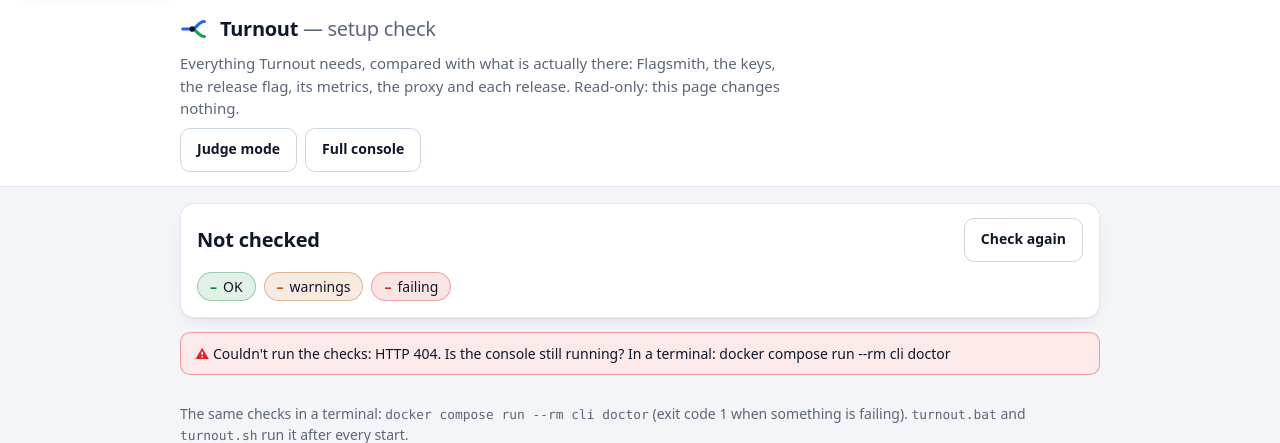
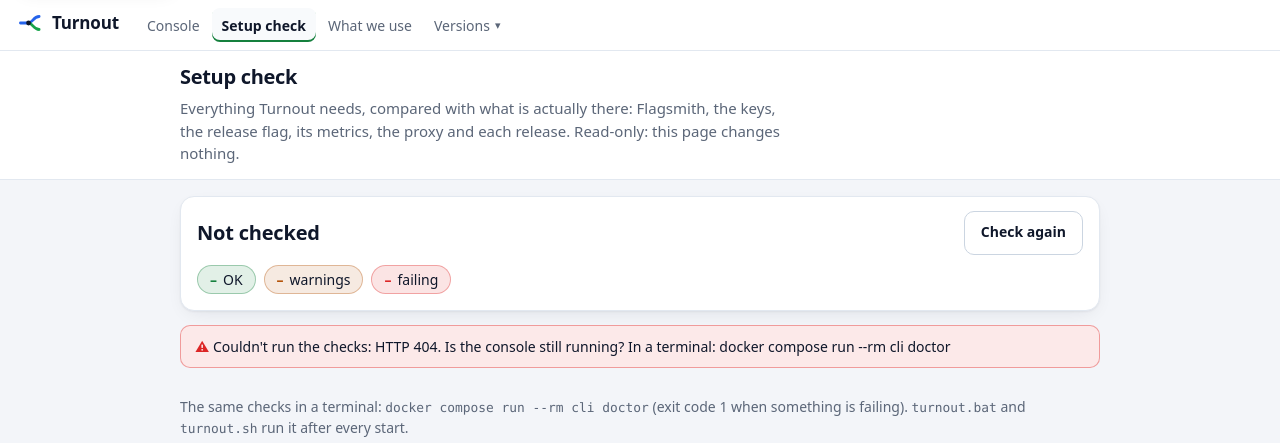
Before and after one commit to tharunkumardeveloper/turnout, a PHP site: page /setup.html in a window 1280 px wide. Shown: the top 443 px of the page. Run offline with PHP 8.4, Linux system fonts and the light colour scheme.

Commit message:
One menu on every page; Flagsmith branding

```diff
--- a/src/console/server.ts
+++ b/src/console/server.ts
@@ -83,6 +83,7 @@ const TYPES: Record<string, string> = {
   '.js': 'text/javascript; charset=utf-8',
   '.css': 'text/css; charset=utf-8',
   '.svg': 'image/svg+xml',
+  '.png': 'image/png', // the Flagsmith logo, from Flagsmith's own image (frontend nav-logo.png)
 };
 
 // Judge mode shows the setup check and the feature map as tabs (same-origin frames) and the shop through
@@ -141,7 +142,7 @@ export const PUBLIC_BASE = '/judge';
 const PUBLIC_READS = new Set(['/api/judge/state', '/api/judge/job', '/api/traffic', '/api/state']);
 // Writes from the private console: the autopilot steps aside for a while after one.
 const HUMAN_WRITES = new Set(['/api/judge/run', '/api/ship', '/api/revert', '/api/keep-running', '/api/refresh', '/api/guard']);
-const PUBLIC_ASSET_TYPES = new Set(['.js', '.css', '.svg']);
+const PUBLIC_ASSET_TYPES = new Set(['.js', '.css', '.svg', '.png']);
 
 class HttpError extends Error {
   readonly status: number;
@@ -850,7 +851,7 @@ function servePublicPage(dir: string, res: http.ServerResponse, token: string, p
       TOKEN_META,
       `<meta name="turnout-console" content="${token}"><meta name="turnout-base" content="${PUBLIC_BASE}"><meta name="turnout-readonly" content="1">`,
     )
-    .replace(/(href|src)="\/([a-z0-9-]+\.(?:css|js|svg))"/g, `$1="${PUBLIC_BASE}/$2"`);
+    .replace(/(href|src)="\/([a-z0-9-]+\.(?:css|js|svg|png))"/g, `$1="${PUBLIC_BASE}/$2"`);
   res.writeHead(200, { 'content-type': TYPES['.html']!, 'cache-control': 'no-store' });
   res.end(html);
 }
--- a/src/console/ui/app.js
+++ b/src/console/ui/app.js
@@ -474,8 +474,10 @@ function renderResults(s) {
 
   const w = F.winnerText(e, s.winner, { ledger: s.ledger, recommendation: s.recommendation });
   $('winner').dataset.tone = w.tone;
-  const winnerVariant = s.winner ? F.variantList(e).find((v) => v.key === s.winner.key) : null;
-  // Only a winning result takes the release's colour; a lead that is still inconclusive stays neutral.
+  // The headline takes the colour of the version it names (the one shipped, or the one to ship), never simply the
+  // goal leader's: "Shipped: everyone gets shop:1.5" in shop:1.6's orange read as the wrong version.
+  const winnerVariant = F.variantList(e).find((v) => (w.release ? v.label === w.release : v.key === w.variant)) ?? null;
+  // Only a good result takes the release's colour; a lead that is still inconclusive stays neutral.
   if (w.tone === 'good' && winnerVariant) $('winner').style.setProperty('--c', winnerVariant.color);
   else $('winner').style.removeProperty('--c');
   $('winner-headline').textContent = w.headline;
--- a/src/console/ui/format.js
+++ b/src/console/ui/format.js
@@ -253,7 +253,7 @@ export function winnerText(experiment, winner, context = {}) {
   if (decided && experiment?.status === 'completed') {
     const why = decided.by === 'guard' ? ` The guard rolled it back: ${decided.guardReason ?? 'a guardrail was losing'}.` : '';
     return decided.decision === 'shipped'
-      ? { tone: 'good', headline: `Shipped: everyone gets ${decided.release}`, detail: `Decided ${decided.at.slice(0, 16).replace('T', ' ')} UTC on Flagsmith's results below.` }
+      ? { tone: 'good', release: decided.release, headline: `Shipped: everyone gets ${decided.release}`, detail: `Decided ${decided.at.slice(0, 16).replace('T', ' ')} UTC on Flagsmith's results below.` }
       : { tone: 'bad', headline: `Rolled back: everyone stays on ${decided.release}`, detail: `Decided ${decided.at.slice(0, 16).replace('T', ' ')} UTC on Flagsmith's results below.${why}` };
   }
   const rec = context.recommendation;
@@ -268,6 +268,7 @@ export function winnerText(experiment, winner, context = {}) {
   if (winner && rec?.call === 'ship' && rec.variant && rec.variant !== winner.key) {
     return {
       tone: 'good',
+      variant: rec.variant,
       headline: `Ship ${rec.variant} (${releaseLabel(experiment, rec.variant)}): ${winner.key} leads ${primary} but fails a safety check`,
       detail: `${winner.key} (${releaseLabel(experiment, winner.key)}) scores highest on ${primary} (${formatChance(winner.chanceToWin)} chance to win) but loses a guardrail in Flagsmith's results, so it can't ship. ${rec.variant} also beats control and passes every guardrail.`,
     };
@@ -285,6 +286,7 @@ export function winnerText(experiment, winner, context = {}) {
   if (v.word === 'winning') {
     return {
       tone: 'good',
+      variant: winner.key,
       headline: `${winner.key} (${label}) is winning`,
       detail: `${chance} chance to win on ${primary}, above Flagsmith's 95% bar.`,
     };
--- a/src/console/ui/menu.css
+++ b/src/console/ui/menu.css
@@ -34,3 +34,13 @@
 .signin .menu-row { grid-template-columns: 64px minmax(0, 1fr) auto auto; }
 .signin-compact .menu-secret { height: 28px; font-size: 12.5px; }
 .signin-compact .menu-btn { height: 28px; padding: 0 8px; }
+
+/* The bar every page shares (the console's has its own extras: Try it, Judge mode, Tour, connections). */
+.site-bar { display: flex; align-items: center; gap: 18px; padding: 8px 18px; background: var(--surface); border-bottom: 1px solid var(--border); }
+.site-bar .brand { display: inline-flex; align-items: center; gap: 8px; text-decoration: none; color: inherit; font-weight: 750; font-size: 18px; }
+.site-bar .brand-mark { width: 26px; height: 26px; }
+.site-bar .menu { flex: 1; }
+.menu > a[aria-current='page'] { color: var(--text); background: var(--surface-2); font-weight: 650; }
+
+/* Flagsmith's own logo (from its image: frontend nav-logo.png) before anything that is Flagsmith's. */
+.fs-mark::before { content: ''; display: inline-block; flex: none; width: 1.05em; height: 1.05em; margin-right: .42em; vertical-align: -.16em; border-radius: 24%; background: url('flagsmith-logo.png') center / contain no-repeat; }
--- a/src/console/ui/setup.html
+++ b/src/console/ui/setup.html
@@ -9,26 +9,35 @@
   <link rel="icon" href="/favicon.svg" type="image/svg+xml">
   <link rel="stylesheet" href="/style.css">
   <link rel="stylesheet" href="/setup.css">
+  <link rel="stylesheet" href="/menu.css">
   <script type="module" src="/setup.js"></script>
 </head>
 <body class="setup">
   <a class="skip-link" href="#checks-title">Skip to the checks</a>
 
+  <header class="cbar site-bar">
+    <a class="brand" href="/" aria-label="Turnout console">
+      <svg class="brand-mark" viewBox="0 0 32 32" aria-hidden="true" focusable="false">
+        <path d="M3 16h10c5 0 6-8 13-8" />
+        <path d="M13 16c5 0 6 8 13 8" />
+        <circle cx="13" cy="16" r="3" />
+      </svg>
+      <span class="brand-name">Turnout</span>
+    </a>
+    <nav class="menu" id="menu" aria-label="Turnout">
+      <a href="/" data-page="console">Console</a>
+      <a href="/setup" data-page="setup" data-private>Setup check</a>
+      <a href="/flagsmith" data-page="flagsmith" data-private>What we use</a>
+      <details class="menu-drop" id="menu-versions"><summary>Versions</summary><div class="menu-panel" id="versions-list"><p class="menu-note">Loading…</p></div></details>
+      <a href="#" id="menu-flagsmith" class="menu-ext fs-mark" target="_blank" rel="noopener" data-private>Flagsmith <span aria-hidden="true">↗</span></a>
+    </nav>
+  </header>
   <header class="shead">
     <div class="shead-inner">
       <div class="shead-title">
-        <svg class="brand-mark" viewBox="0 0 32 32" aria-hidden="true" focusable="false">
-          <path d="M3 16h10c5 0 6-8 13-8" />
-          <path d="M13 16c5 0 6 8 13 8" />
-          <circle cx="13" cy="16" r="3" />
-        </svg>
-        <h1>Turnout <span class="shead-mode">— setup check</span></h1>
+        <h1>Setup check</h1>
       </div>
       <p class="shead-sub">Everything Turnout needs, compared with what is actually there: Flagsmith, the keys, the release flag, its metrics, the proxy and each release. Read-only: this page changes nothing.</p>
-      <nav class="slinks" aria-label="Open">
-        <a class="btn" href="/?mode=judge">Judge mode</a>
-        <a class="btn btn-ghost" href="/">Full console</a>
-      </nav>
     </div>
   </header>
 
--- a/src/console/ui/setup.js
+++ b/src/console/ui/setup.js
@@ -1,5 +1,8 @@
 // Setup check (/setup): turnout doctor's checks from GET /api/doctor, grouped by area, with "Expected → Actual"
 // for anything that differs. Every string from the server goes in through textContent.
+import { setupMenu } from './menu.js';
+
+setupMenu('setup');
 const TOKEN = document.querySelector('meta[name="turnout-console"]')?.getAttribute('content') ?? '';
 const TOKEN_HEADER = 'x-turnout-console';
 const $ = (id) => /** @type {HTMLElement} */ (document.getElementById(id));
```
Also changed, not shown: src/console/ui/demo.html (+7 -8 lines), src/console/ui/flagsmith.html (+7 -8 lines), src/console/ui/index.html (+7 -6 lines), test/console-ui.test.ts (+17 -3 lines), src/console/ui/flagsmith-logo.png (added).
